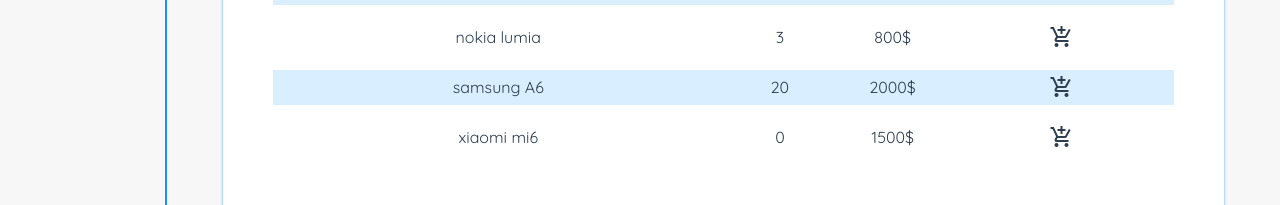
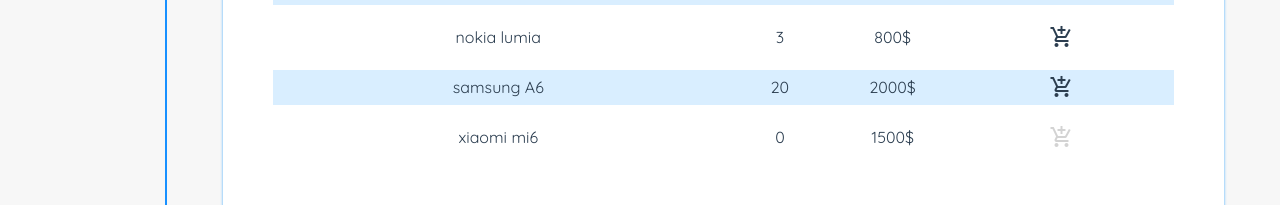
Before and after one commit to kplachecki/vue-shop, a Vue app: page /products in a window 1280 px wide. Shown: the part 257-462 px from the top of the page. Built offline with nearby package versions, Linux system fonts and the light colour scheme.

Commit message:
button disabled, added item counter

```diff
--- a/src/components/cart/cart-item-action.component.vue
+++ b/src/components/cart/cart-item-action.component.vue
@@ -2,6 +2,7 @@
     <div class="s-cart-item-action">
 
         <i class="material-icons s-cart-item-action__icon"
+            :class="{'disabled-icon': cartProduct.ordered <= 1}"
             @click="qtChanged(cartProduct, 'decrease')">
                 remove
         </i>
@@ -9,8 +10,9 @@
         <span> {{ cartProduct.ordered }} </span>
 
         <i class="material-icons s-cart-item-action__icon"
+            :class="{'disabled-icon': cartProduct.ordered >= cartProduct.qt}"
             @click="qtChanged(cartProduct, 'increase')">
-            add
+                add
         </i>
 
     </div>
@@ -44,6 +46,7 @@
 </script>
 
 <style lang="scss" scoped>
+    @import "@/styles.scss";
 
 .s-cart-item-action {
 
--- a/src/components/cart/checkout-button.vue
+++ b/src/components/cart/cart-list-submit.component.vue
@@ -1,7 +1,9 @@
 <template>
 
-    <div class="s-checkout-button">
-        <button class="s-checkout-button__button"
+    <div class="s-cart-list-submit">
+        <button class="s-cart-list-submit__button"
+                :class="{ 'disabled-button': this.$store.state.cart.length <= 0 }"
+                :disabled="this.$store.state.cart.length <= 0"
                 @click="goToCheckout">
             Checkout
         </button>
@@ -11,7 +13,7 @@
 
 <script>
 export default {
-    name: 'sCheckoutButton',
+    name: 'sCartListSubmit',
     methods: {
         goToCheckout() {
             this.$router.push("/checkout")
@@ -24,8 +26,9 @@
 
 <style lang="scss" scoped>
     @import "@/variables.scss";
+    @import "@/styles.scss";
 
-    .s-checkout-button {
+    .s-cart-list-submit {
 
         display: flex;
         width: 90%;
--- a/src/components/cart/cart-list.component.vue
+++ b/src/components/cart/cart-list.component.vue
@@ -12,13 +12,13 @@
             <span> Cart Value: <strong> {{ totalToPay }}$ </strong></span>
         </div>
 
-        <s-checkout-button></s-checkout-button>
+        <s-cart-list-submit></s-cart-list-submit>
 
     </div>
 </template>
 
 <script>
-import sCheckoutButton from "./checkout-button"
+import sCartListSubmit from "./cart-list-submit.component.vue"
 import sCartItem from './cart-item.component.vue'
 import { mapGetters } from "vuex";
 
@@ -30,7 +30,7 @@
     },
 
     components: {
-        sCheckoutButton,
+        sCartListSubmit,
         sCartItem
     }
 }
--- a/src/store.js
+++ b/src/store.js
@@ -26,6 +26,10 @@
 
       })
       return totalItems
+    },
+
+    itemCounter: state => id => {
+      return state.cart.find(el => el.id === id);
     },
 
     totalToPay: state => {
--- a/src/styles.scss
+++ b/src/styles.scss
@@ -9,3 +9,18 @@
   -webkit-font-smoothing: antialiased;
   -moz-osx-font-smoothing: grayscale;
 }
+
+.disabled-button {
+  background-color: lightgrey !important;
+
+}
+
+.disabled-icon, .disabled-button {
+  color: lightgray;
+  cursor: not-allowed !important;
+  transition: none !important;
+
+  &:hover {
+    transform: none !important;
+  }
+}
--- a/src/views/product-list/components/product-item-action.component.vue
+++ b/src/views/product-list/components/product-item-action.component.vue
@@ -1,10 +1,19 @@
 <template>
-    <div class="s-actions">
+    <div class="s-product-item-action">
 
-        <i class="material-icons s-actions__icon"
+
+
+        <div class="material-icons icon"
+            :class="{'disabled-icon': product.qt < 1}"
             @click="addToCart">
             add_shopping_cart
-        </i>
+
+            <span v-if="this.$store.state.cart.find(el => el.id === product.id)"
+                  class="icon__counter">
+                  {{ this.itemCounter.ordered }}
+            </span>
+
+        </div>
 
     </div>
 </template>
@@ -13,6 +22,7 @@
 export default {
     name: 'sActions',
     props: ["product"],
+
     methods: {
 
         addToCart() {
@@ -25,27 +35,56 @@
             }
 
         }
+    },
+
+    computed: {
+        itemCounter() {
+           return this.$store.getters.itemCounter(this.product.id)
+        }
     }
 
 }
 </script>
 
 <style lang="scss" scoped>
+ @import "@/styles.scss";
 
-    .s-actions {
+.s-product-item-action {
 
         display: flex;
         justify-content: center;
         align-items: center;
+        height: 100%;
+        position: relative;
 
-        &__icon {
+
+.icon {
     transition: transform .3s;
     cursor: pointer;
+    position: absolute;
 
     &:hover {
         transform: scale(1.2);
     }
+
+    &__counter {
+
+        font-family: "Quicksand";
+        position: absolute;
+        left: 1.6rem;
+        bottom: 1.1rem;
+        font-size: 1.2rem;
+        font-weight: bold;
+        border: 1px solid #000;
+        background-color: #fff;
+        width: 1.2rem;
+        height: 1.2rem;
+        border-radius: 2rem;
+        padding: 0.1rem;
+
     }
 }
 
+}
+
 </style>
```
Lines whose indentation alone changed are shown as unchanged.
